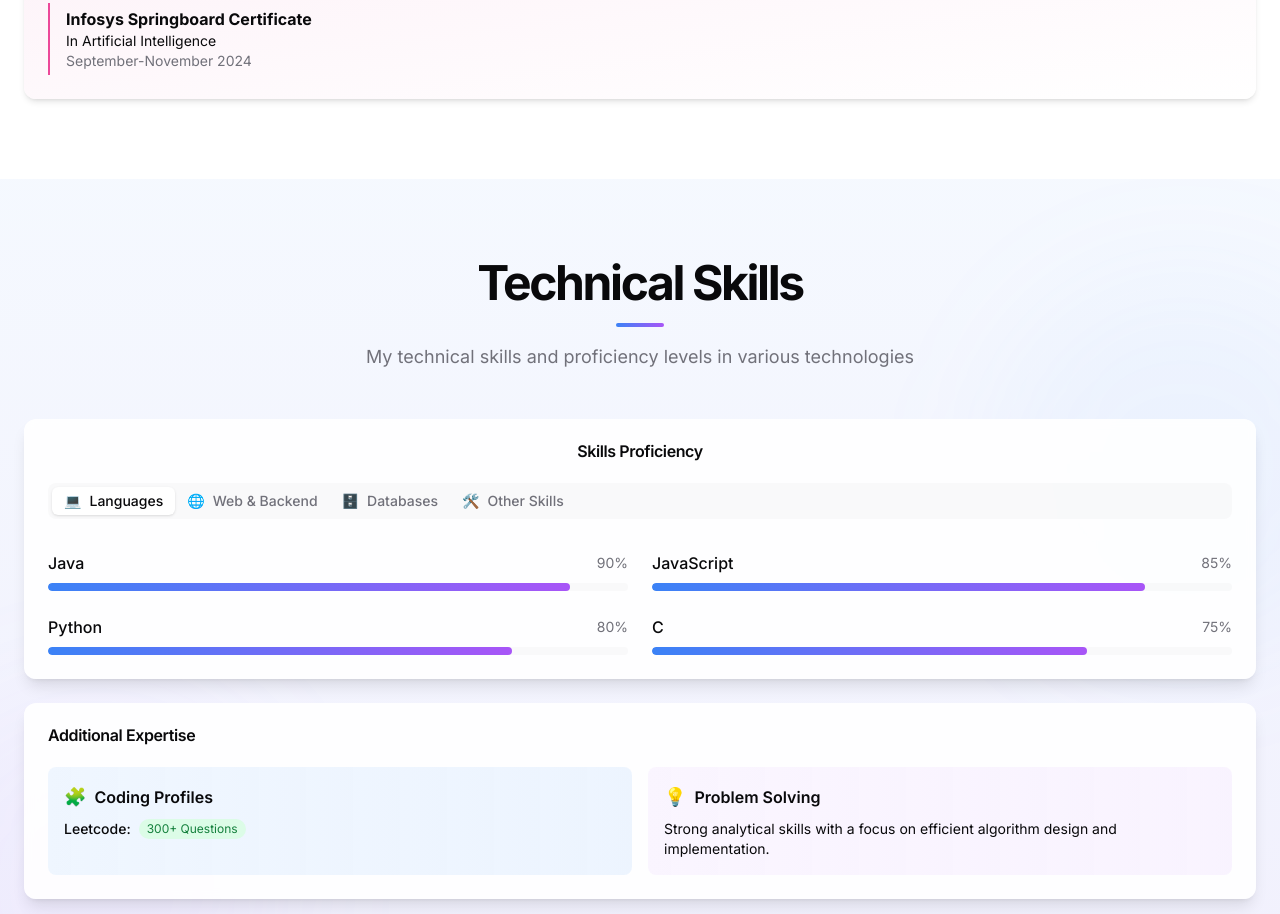
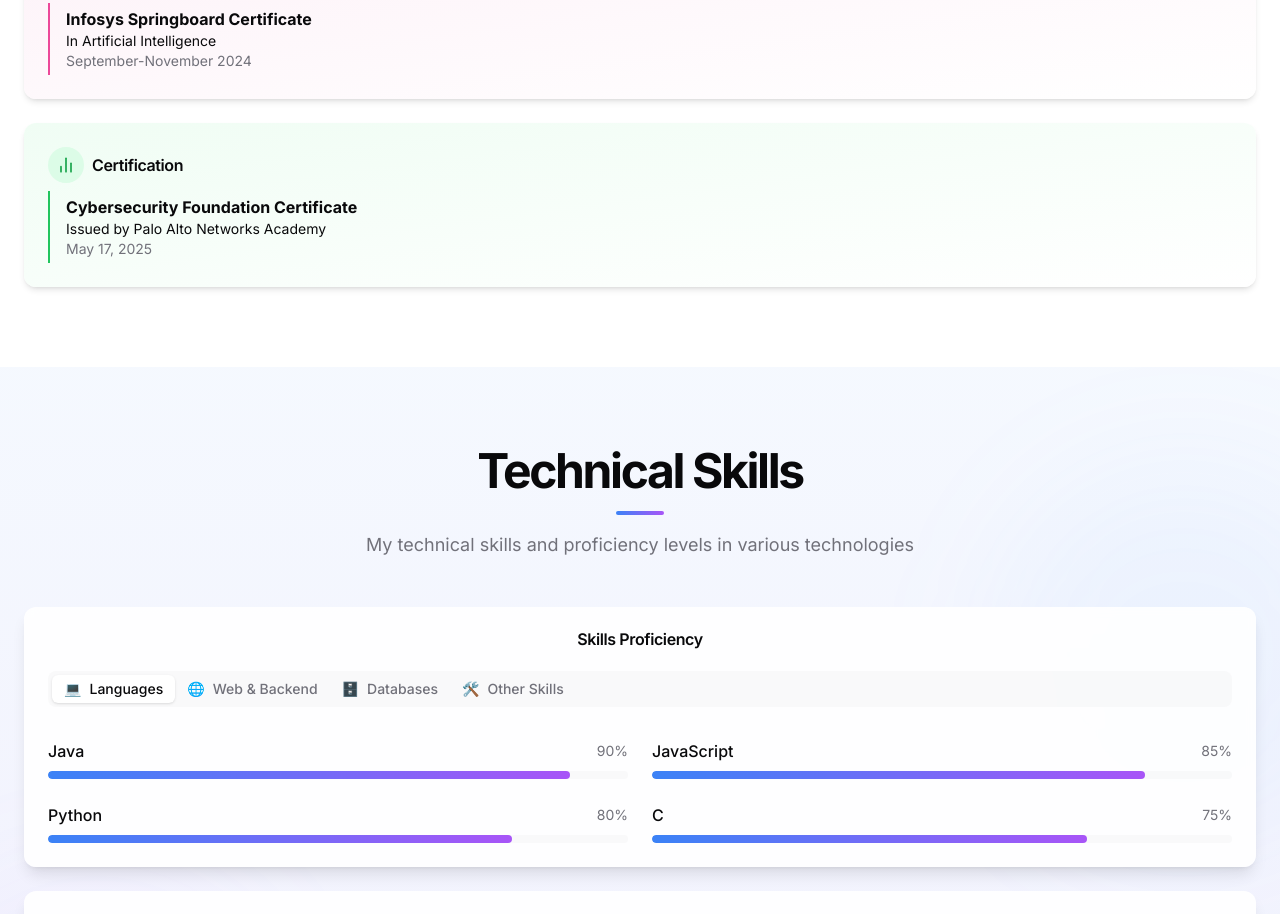
Before and after one commit to Abhishhek-Verma/Portfolio-Website, a Next.js app: page / in a window 1280 px wide. Shown: the part 1680-2594 px from the top of the page. Built offline with nearby package versions, Linux system fonts and the light colour scheme.

Commit message:
Update AboutSection.tsx

```diff
--- a/src/components/sections/AboutSection.tsx
+++ b/src/components/sections/AboutSection.tsx
@@ -100,6 +100,7 @@ export default function AboutSection() {
           </motion.div>
         </div>
 
+        {/* AI Certificate */}
         <motion.div
           initial={{ opacity: 0, y: 20 }}
           whileInView={{ opacity: 1, y: 0 }}
@@ -125,6 +126,33 @@ export default function AboutSection() {
             </CardContent>
           </Card>
         </motion.div>
+
+        {/* Cybersecurity Certificate */}
+        <motion.div
+          initial={{ opacity: 0, y: 20 }}
+          whileInView={{ opacity: 1, y: 0 }}
+          transition={{ duration: 0.5, delay: 0.4 }}
+          viewport={{ once: true }}
+          className="mt-6 card-hover"
+        >
+          <Card className="border-none shadow-md bg-gradient-to-br from-green-50 to-white dark:from-slate-900 dark:to-slate-800 backdrop-blur-md">
+            <CardHeader className="pb-2">
+              <div className="flex items-center gap-2">
+                <div className="p-2 rounded-full bg-green-100 dark:bg-green-900/30">
+                  <FiBarChart2 className="h-5 w-5 text-green-600 dark:text-green-400" />
+                </div>
+                <CardTitle>Certification</CardTitle>
+              </div>
+            </CardHeader>
+            <CardContent>
+              <div className="border-l-2 border-green-500 pl-4 py-1">
+                <h3 className="font-bold">Cybersecurity Foundation Certificate</h3>
+                <p className="text-sm">Issued by Palo Alto Networks Academy</p>
+                <p className="text-sm text-muted-foreground">May 17, 2025</p>
+              </div>
+            </CardContent>
+          </Card>
+        </motion.div>
       </div>
     </section>
   );
```
